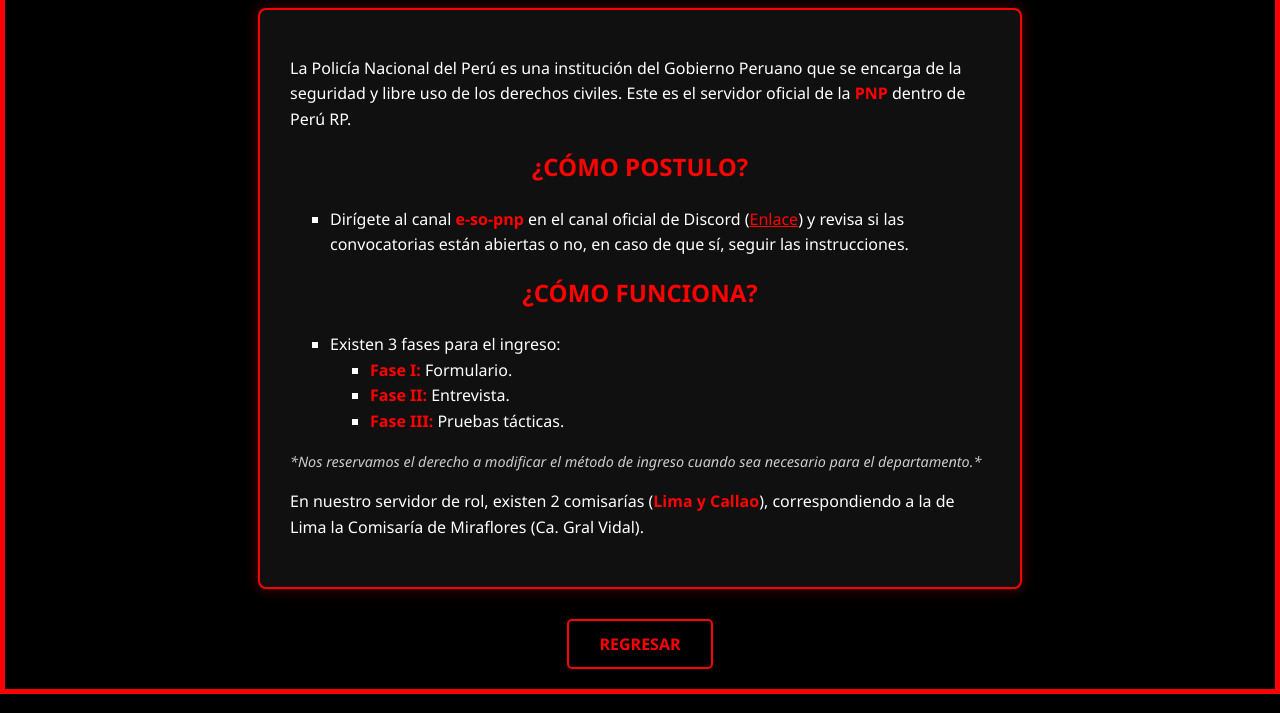
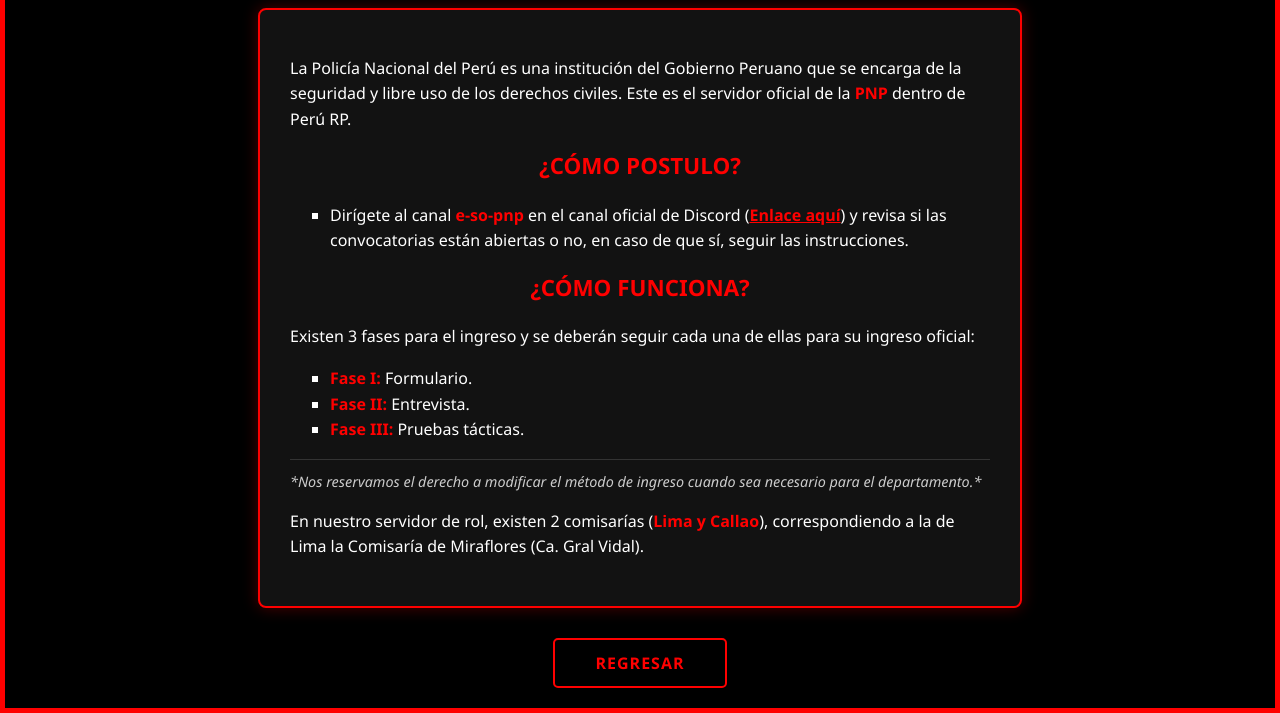
Before and after one commit to The2GrayHat/PNP-INFO, a plain HTML site: page index.html in a window 1280 px wide. Shown: the part 255-968 px from the top of the page. Drawn offline with Linux system fonts and the light colour scheme.

Commit message:
Update styles and improve content in index.html

```diff
--- a/index.html
+++ b/index.html
@@ -5,7 +5,7 @@
     <meta name="viewport" content="width=device-width, initial-scale=1.0">
     <title>PNP - Perú RP</title>
     <style>
-        /* Reseteo y Estilos Base */
+        /* Estilos Base */
         body {
             background-color: #000000;
             color: #ffffff;
@@ -30,10 +30,10 @@
             border-radius: 10px;
         }
 
-        /* Cubo de Texto (Contenedor Principal) */
+        /* Cubo de Texto */
         .info-box {
-            background-color: rgba(20, 20, 20, 0.8);
-            border: 2px solid #ff0000; /* Contorno rojo del cubo */
+            background-color: rgba(20, 20, 20, 0.9);
+            border: 2px solid #ff0000;
             padding: 30px;
             max-width: 700px;
             text-align: left;
@@ -47,6 +47,7 @@
             text-transform: uppercase;
             text-align: center;
             margin-top: 0;
+            font-size: 1.4em;
         }
 
         strong {
@@ -61,12 +62,14 @@
             font-style: italic;
             font-size: 0.9em;
             color: #cccccc;
+            border-top: 1px solid #333;
+            padding-top: 10px;
         }
 
-        /* Botón Regresar */
+        /* Botón Regresar Actualizado */
         .btn-regresar {
             margin-top: 30px;
-            padding: 12px 30px;
+            padding: 12px 40px;
             background-color: transparent;
             color: #ff0000;
             border: 2px solid #ff0000;
@@ -76,12 +79,14 @@
             transition: all 0.3s ease;
             cursor: pointer;
             border-radius: 5px;
+            letter-spacing: 1px;
         }
 
         .btn-regresar:hover {
             background-color: #ff0000;
             color: #000000;
-            box-shadow: 0 0 10px #ff0000;
+            box-shadow: 0 0 20px rgba(255, 0, 0, 0.6);
+            transform: scale(1.05);
         }
     </style>
 </head>
@@ -94,25 +99,23 @@
 
         <h2>¿Cómo postulo?</h2>
         <ul>
-            <li>Dirígete al canal <strong>e-so-pnp</strong> en el canal oficial de Discord (<a href="https://discord.gg/89KUbhr3p" style="color: #ff0000;">Enlace</a>) y revisa si las convocatorias están abiertas o no, en caso de que sí, seguir las instrucciones.</li>
+            <li>Dirígete al canal <strong>e-so-pnp</strong> en el canal oficial de Discord (<a href="https://discord.gg/89KUbhr3p" target="_blank" style="color: #ff0000; font-weight: bold;">Enlace aquí</a>) y revisa si las convocatorias están abiertas o no, en caso de que sí, seguir las instrucciones.</li>
         </ul>
 
         <h2>¿Cómo funciona?</h2>
+        <p>Existen 3 fases para el ingreso y se deberán seguir cada una de ellas para su ingreso oficial:</p>
         <ul>
-            <li>Existen 3 fases para el ingreso:
-                <ul>
-                    <li><strong>Fase I:</strong> Formulario.</li>
-                    <li><strong>Fase II:</strong> Entrevista.</li>
-                    <li><strong>Fase III:</strong> Pruebas tácticas.</li>
-                </ul>
-            </li>
+            <li><strong>Fase I:</strong> Formulario.</li>
+            <li><strong>Fase II:</strong> Entrevista.</li>
+            <li><strong>Fase III:</strong> Pruebas tácticas.</li>
         </ul>
+
         <p class="nota">*Nos reservamos el derecho a modificar el método de ingreso cuando sea necesario para el departamento.*</p>
 
         <p>En nuestro servidor de rol, existen 2 comisarías (<strong>Lima y Callao</strong>), correspondiendo a la de Lima la Comisaría de Miraflores (Ca. Gral Vidal).</p>
     </div>
 
-    <a href="#" class="btn-regresar">Regresar</a>
+    <a href="https://the2grayhat.github.io/PeruRP/#facciones" class="btn-regresar">Regresar</a>
 
 </body>
 </html>
```
